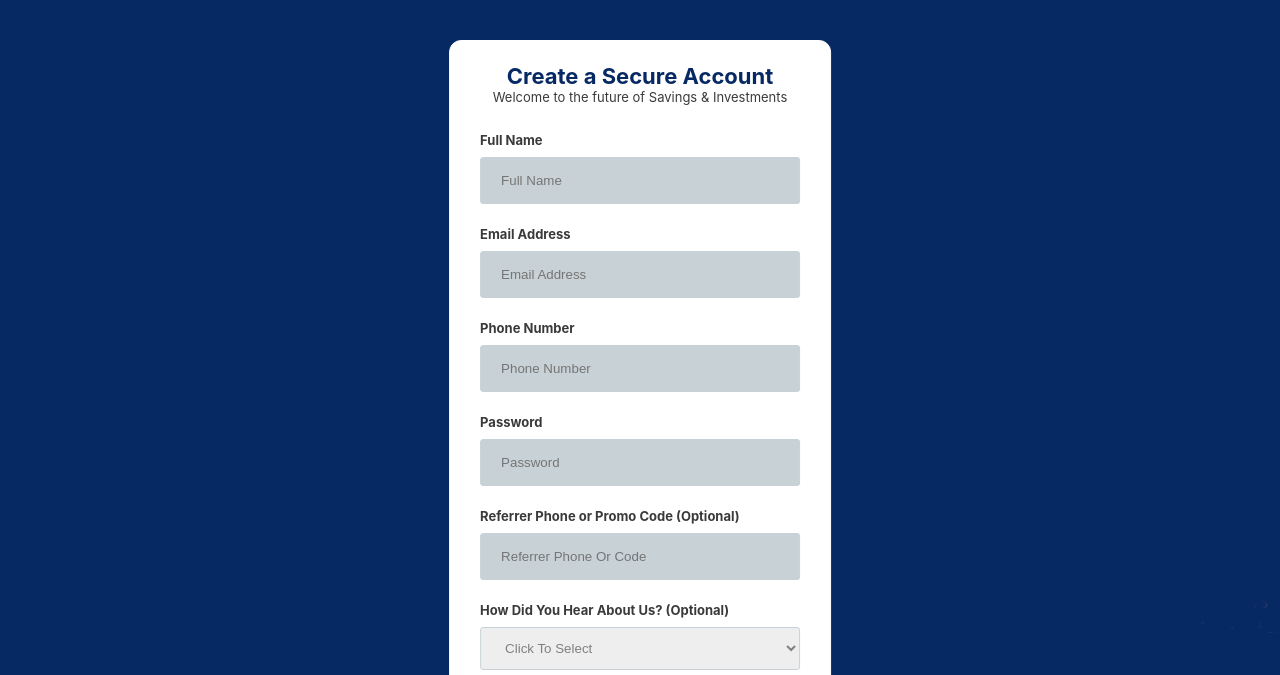
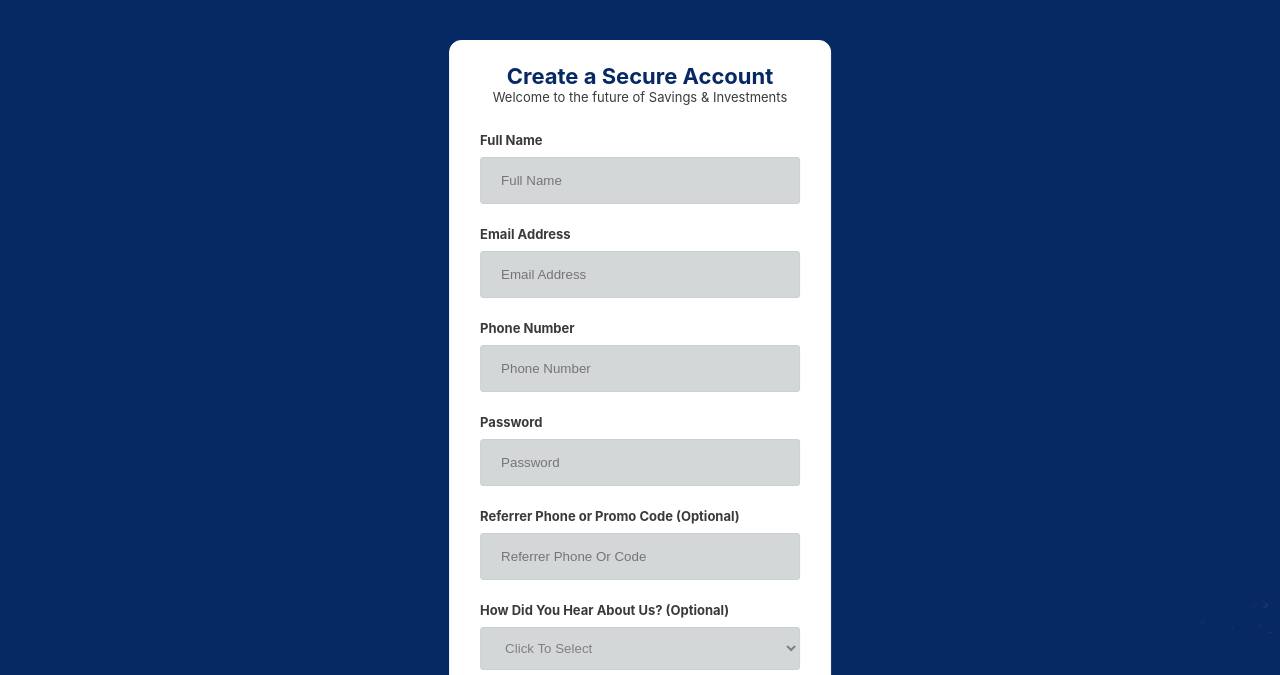
Before and after one commit to EcheMadu/Sign-Up-Page, a plain HTML site: page index.html in a window 1280 px wide. Shown: the part 125-800 px from the top of the page. Drawn offline with Linux system fonts and the light colour scheme.

Commit message:
Update main.css

```diff
--- a/main.css
+++ b/main.css
@@ -66,11 +66,11 @@ input, select {
     border: 1px rgb(200, 210, 214) solid;
     border-radius: 3px;
     box-sizing: border-box;
-    background-color: rgb(200, 210, 214);
+    background-color: rgb(211, 215, 216);
     color: grey;
 }
 
-#hear-about-us {
+option {
     background-color: rgb(238, 238, 238);
 }
 
```
